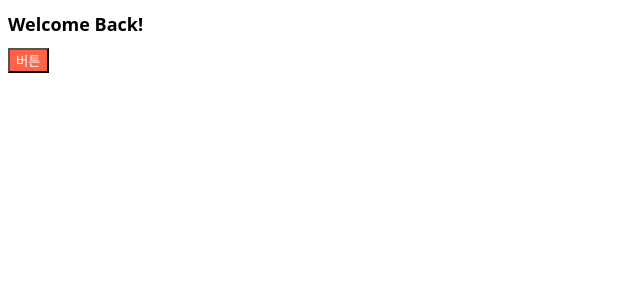
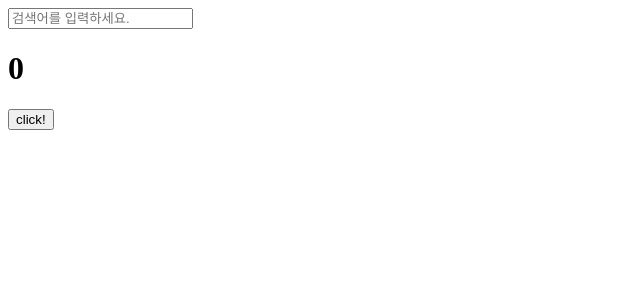
Before and after one commit to newduwns001210/Study_MovieWebService, a React (Create React App) app in the folder react-for-beginners/: page / in a window 1280 px wide. Shown: the top 300 px of the page, without its empty margins (0-640 px from the left). Built offline with nearby package versions, Linux system fonts and the light colour scheme.

Commit message:
Effect의 argument

```diff
--- a/react-for-beginners/public/index.html
+++ b/react-for-beginners/public/index.html
@@ -27,17 +27,6 @@
     <title>React App</title>
   </head>
   <body>
-    <noscript>You need to enable JavaScript to run this app.</noscript>
     <div id="root"></div>
-    <!--
-      This HTML file is a template.
-      If you open it directly in the browser, you will see an empty page.
-
-      You can add webfonts, meta tags, or analytics to this file.
-      The build step will place the bundled scripts into the <body> tag.
-
-      To begin the development, run `npm start` or `yarn start`.
-      To create a production bundle, use `npm run build` or `yarn build`.
-    -->
   </body>
 </html>
--- a/react-for-beginners/src/App.js
+++ b/react-for-beginners/src/App.js
@@ -1,10 +1,38 @@
-import Button from "./Button.js";
-import styles from "./App.module.css";
+import { useState, useEffect } from "react";
+
 function App() {
+  const [counter, setCounter] = useState(0);
+  const [keyword, setKeyword] = useState("");
+
+  const onClick = () => setCounter((prev) => prev + 1);
+  const onChange = (event) => setKeyword(event.target.value);
+
+  useEffect(() => {
+    console.log("한번만 실헹됩니다.");
+  }, []);
+
+  useEffect(() => {
+    if (counter >= 1) {
+      console.log(counter, "번 클릭되었습니다.");
+    }
+  }, [counter]);
+
+  useEffect(() => {
+    if (keyword !== "" && keyword.length > 3) {
+      console.log(keyword, "을(를) 검색합니다.");
+    }
+  }, [keyword]);
+
   return (
     <div>
-      <h1 className={styles.title}>Welcome Back!</h1>
-      <Button text="버튼" />
+      <input
+        value={keyword}
+        onChange={onChange}
+        type="text"
+        placeholder="검색어를 입력하세요."
+      />
+      <h1>{counter}</h1>
+      <button onClick={onClick}>click!</button>
     </div>
   );
 }
```
Also changed, not shown: 1 other file (tests, documents, lock files or other folders).
